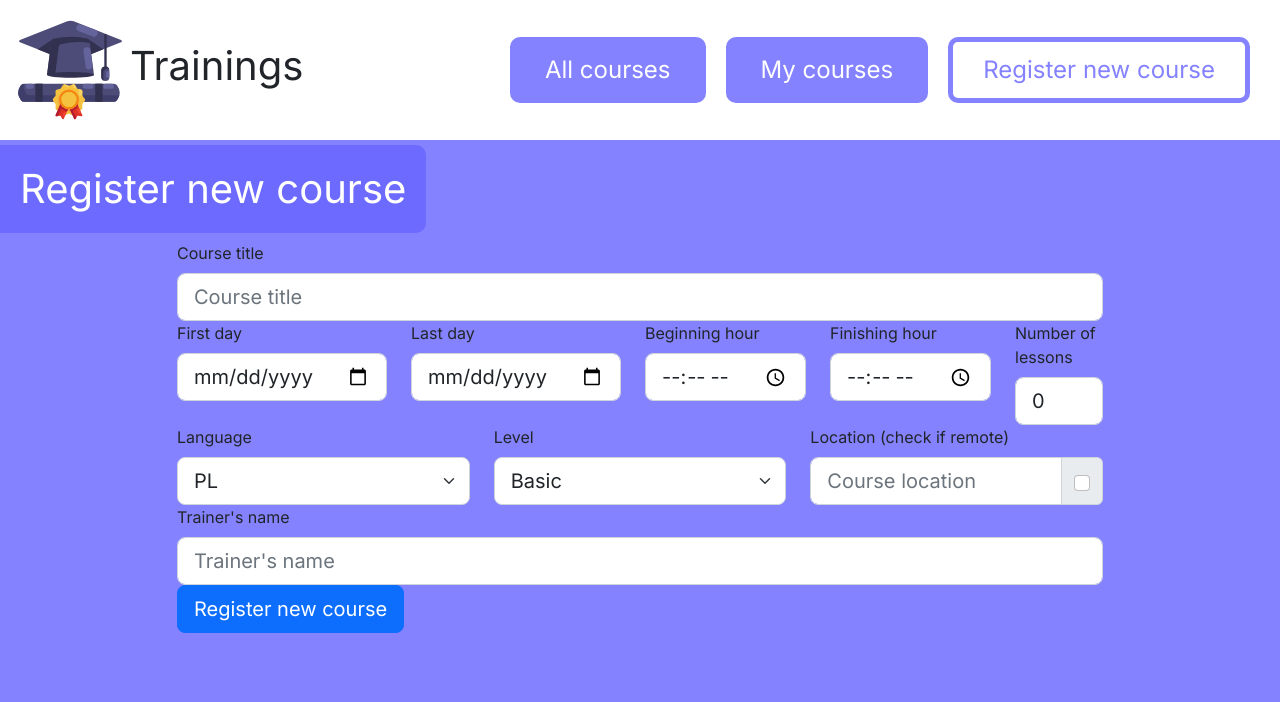
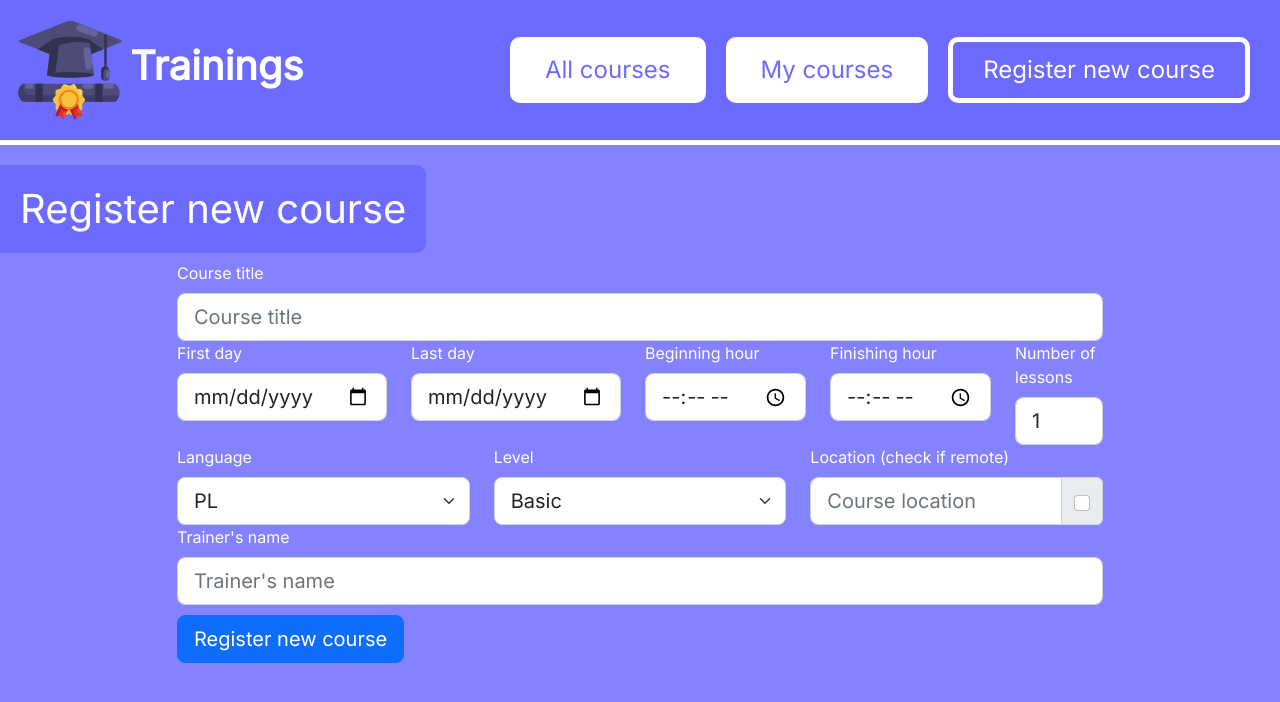
Before and after one commit to DanielCogiel/CRC-Trainings, a React (Create React App) app in the folder App/Frontend/trainings-app/: page /courses/register in a window 1280 px wide. Shown: the top 702 px of the page. Built offline with nearby package versions, Linux system fonts and the light colour scheme.

Commit message:
Dodanie walidacji (przeglądarki) w formularzu i dodanie alternatywnego stylu headera

```diff
--- a/App/Frontend/trainings-app/src/atoms/NavButton.tsx
+++ b/App/Frontend/trainings-app/src/atoms/NavButton.tsx
@@ -3,7 +3,8 @@ import { NavLink } from 'react-router-dom';
 
 interface NavButtonProps {
     path: string,
-    children?: React.ReactNode
+    children?: React.ReactNode,
+    isAlternative?: boolean
 }
 
 interface NavButtonState {
@@ -19,7 +20,7 @@ class NavButton extends React.Component<NavButtonProps, NavButtonState> {
         return (
             <NavLink to={this.props.path} children={({isActive}) =>
                 (
-                    <button className={isActive ? "trainings-button selected" : "trainings-button"} >
+                    <button className={`trainings-button ${isActive ? 'selected' : ''} ${this.props.isAlternative ? 'alternative' : ''}`} >
                         {this.props.children}
                     </button>
                 )} />
--- a/App/Frontend/trainings-app/src/components/Header.tsx
+++ b/App/Frontend/trainings-app/src/components/Header.tsx
@@ -6,7 +6,7 @@ import '../styles/Header.scss'
 import routes from '../config/routes';
 
 interface HeaderProps {
-
+    isAlternative?: boolean
 }
 
 interface HeaderState {
@@ -16,18 +16,18 @@ interface HeaderState {
 class Header extends React.Component<HeaderProps, HeaderState> {
     constructor(props: HeaderProps) {
         super(props);
-        this.state = { };
+        this.state = {};
     }
     render() {
         return (
-            <header id="header">
+            <header id="header" className={this.props.isAlternative ? 'alternative' : ''}>
                 <div id="header-left">
                     <img src={AppLogo} alt="Trainings logo" title="Trainings" />
                     <h1>Trainings</h1>
                 </div>
                 <div id="header-right">
                     { routes.filter(route => route.HeaderRouteName).map(
-                        (route, idx) => <NavButton key={idx} path={route.path}>{route.HeaderRouteName}</NavButton>
+                        (route, idx) => <NavButton isAlternative={this.props.isAlternative} key={idx} path={route.path}>{route.HeaderRouteName}</NavButton>
                     ) }
                 </div>
             </header>
--- a/App/Frontend/trainings-app/src/index.scss
+++ b/App/Frontend/trainings-app/src/index.scss
@@ -35,6 +35,28 @@ code {
   padding: 5px 7px;
   }
 
+  &.alternative {
+    color: #6D6AFF;
+    background-color: white;
+    border-color: white;
+
+    &.selected {
+      color: white;
+      background-color: #6D6AFF;
+
+      &:hover {
+        color: #6D6AFF;
+        background-color: white;
+        border-color: white;
+      }
+    }
+
+    &:hover {
+      color:white;
+      background-color: #6D6AFF;
+    }
+  }
+
   &.selected {
     color: #8482FF;
     background-color: white;
--- a/App/Frontend/trainings-app/src/layouts/MainLayout.tsx
+++ b/App/Frontend/trainings-app/src/layouts/MainLayout.tsx
@@ -2,7 +2,8 @@ import React from 'react';
 import Header from '../components/Header';
 
 interface MainLayoutProps {
-    children?: React.ReactNode
+    children?: React.ReactNode,
+    isAlternative?: boolean
 }
 
 interface MainLayoutState {
@@ -17,7 +18,7 @@ class MainLayout extends React.Component<MainLayoutProps, MainLayoutState> {
     render() {
         return (
             <>
-                <Header />
+                <Header isAlternative={this.props.isAlternative} />
                 {this.props.children}
             </>
          );
--- a/App/Frontend/trainings-app/src/pages/CourseRegistrationPage.tsx
+++ b/App/Frontend/trainings-app/src/pages/CourseRegistrationPage.tsx
@@ -15,7 +15,8 @@ interface CourseRegistrationPageProps {
 
 interface CourseRegistrationPageState extends CourseModel {
     isRemote: boolean,
-    redirect: boolean
+    redirect: boolean,
+    validated: boolean
 }
 
 class CourseRegistrationPage extends React.Component<CourseRegistrationPageProps, CourseRegistrationPageState> {
@@ -33,13 +34,14 @@ class CourseRegistrationPage extends React.Component<CourseRegistrationPageProps
             hours: {
                 start: '',
                 finish: '',
-                times: 0
+                times: 1
             },
             level: 'Basic',
             location: '',
             trainer: '',
             isRemote: false,
-            redirect: false
+            redirect: false,
+            validated: false
         };
     }
 
@@ -88,7 +90,11 @@ class CourseRegistrationPage extends React.Component<CourseRegistrationPageProps
 
     submitForm = (event: any) => {
         event.preventDefault();
-        this.postCourse();
+
+        const form = event.currentTarget;
+        if (form.checkValidity()) {
+            this.postCourse();
+        }
     }
 
     async postCourse(): Promise<void> {
@@ -127,47 +133,48 @@ class CourseRegistrationPage extends React.Component<CourseRegistrationPageProps
 
     render() {
         return (
-                <MainLayout>
+                <MainLayout isAlternative>
                 <h1 className="section-header">Register new course</h1>
                 <div className="container">
                     <div className="row justify-content-center">
                         <div className="col-10">
-                        <Form style={{border: 'none'}} onSubmit={this.submitForm}>
+                        <Form validated={this.state.validated} style={{border: 'none', color: 'white'}} onSubmit={this.submitForm}>
                             <Form.Group>
-                                <Form.Label >Course title</Form.Label>
-                                <Form.Control size='lg' id="title" value={this.state.title} type='text'
+                                <Form.Label>Course title</Form.Label>
+                                <Form.Control required minLength={10} maxLength={100} size='lg' id="title" value={this.state.title} type='text'
                                 onChange={this.handleChanges} placeholder="Course title" />
+                                <Form.Control.Feedback>Very well.</Form.Control.Feedback>
                             </Form.Group>
 
                             <Row>
                                 <Form.Group as={Col}>
                                     <Form.Label >First day</Form.Label>
-                                    <Form.Control size='lg' id="start" value={this.state.date.start}
+                                    <Form.Control required size='lg' id="start" value={this.state.date.start}
                                     onChange={this.handleDateChange} type='date' />
                                 </Form.Group>
 
                                 <Form.Group as={Col}>
                                     <Form.Label>Last day</Form.Label>
-                                    <Form.Control size='lg' id="finish" value={this.state.date.finish}
+                                    <Form.Control min={this.state.date.start} required size='lg' id="finish" value={this.state.date.finish}
                                     onChange={this.handleDateChange} type='date' />
                                 </Form.Group>
 
                                 <Form.Group as={Col}>
                                     <Form.Label >Beginning hour</Form.Label>
-                                    <Form.Control size='lg' id="start" value={this.state.hours.start}
+                                    <Form.Control required size='lg' id="start" value={this.state.hours.start}
                                     onChange={this.handleTimeChange} type='time' />
                                 </Form.Group>
 
                                 <Form.Group as={Col}>
                                     <Form.Label >Finishing hour</Form.Label>
-                                    <Form.Control size='lg' id="finish" value={this.state.hours.finish}
+                                    <Form.Control required min={this.state.hours.start} size='lg' id="finish" value={this.state.hours.finish}
                                     onChange={this.handleTimeChange} type='time' />
                                 </Form.Group>
 
                                 <Form.Group as={Col}>
                                     <Form.Label >Number of lessons</Form.Label>
-                                    <Form.Control size='lg' id="times" value={this.state.hours.times}
-                                    onChange={this.handleTimeChange} type='number' placeholder="Number of lessons" />
+                                    <Form.Control required size='lg' id="times" value={this.state.hours.times}
+                                    onChange={this.handleTimeChange} type='number' min='1' placeholder="Number of lessons" />
                                 </Form.Group>
                             </Row>
 
@@ -191,7 +198,7 @@ class CourseRegistrationPage extends React.Component<CourseRegistrationPageProps
                                 <Form.Group as={Col}>
                                     <Form.Label >Location (check if remote)</Form.Label>
                                     <InputGroup>
-                                        <Form.Control disabled={this.state.isRemote} value={this.state.location}
+                                        <Form.Control required disabled={this.state.isRemote} value={this.state.location}
                                         onChange={this.handleChanges} size='lg' id="location" type='text' placeholder="Course location" />
                                         <InputGroup.Checkbox checked={this.state.isRemote} onChange={this.checkRemote} />
                                     </InputGroup>
@@ -199,12 +206,12 @@ class CourseRegistrationPage extends React.Component<CourseRegistrationPageProps
 
                                 <Form.Group>
                                     <Form.Label >Trainer's name</Form.Label>
-                                    <Form.Control size='lg' id="trainer" value={this.state.trainer}
+                                    <Form.Control required max='50' size='lg' id="trainer" value={this.state.trainer}
                                     onChange={this.handleChanges} type='text' placeholder="Trainer's name" />
+                                    <Button variant='primary' style={{marginTop: '10px'}} size='lg' type='submit'>Register new course</Button>
                                 </Form.Group>
                             </Row>
 
-                            <Button variant='primary' size='lg' type='submit'>Register new course</Button>
                         </Form>
                         {
                             this.state.redirect && <Navigate to='/courses/all' />
--- a/App/Frontend/trainings-app/src/pages/CoursesPage.tsx
+++ b/App/Frontend/trainings-app/src/pages/CoursesPage.tsx
@@ -35,7 +35,6 @@ class CoursesPage extends React.Component<CoursesPageProps, CoursesPageState> {
                 courses: data,
                 isLoading: false
             });
-            console.log(data)
         } catch (error) {
             console.error('Could not fetch data.')
         }
--- a/App/Frontend/trainings-app/src/styles/CourseRegistrationPage.scss
+++ b/App/Frontend/trainings-app/src/styles/CourseRegistrationPage.scss
@@ -84,16 +84,12 @@ form {
     padding-bottom: 10px;
 }
 
-form .content-wrapper {
-    display: flex;
-    justify-content: center;
-}
-
 .section-header {
     color: white;
     background-color: #6D6AFF;
     width: fit-content;
     padding: 20px;
+    margin-top: 20px;
     border-top-right-radius: 10px;
     border-bottom-right-radius: 10px;
 }
--- a/App/Frontend/trainings-app/src/styles/Header.scss
+++ b/App/Frontend/trainings-app/src/styles/Header.scss
@@ -5,6 +5,16 @@
     justify-content: space-between;
     align-items: center;
     padding: 10px;
+
+    &.alternative {
+        background-color: #6D6AFF;
+        border-bottom-color: white;
+
+        h1 {
+            color: white;
+            font-weight: 900;
+        }
+    }
 
     #header-left {
         display: flex;
```
